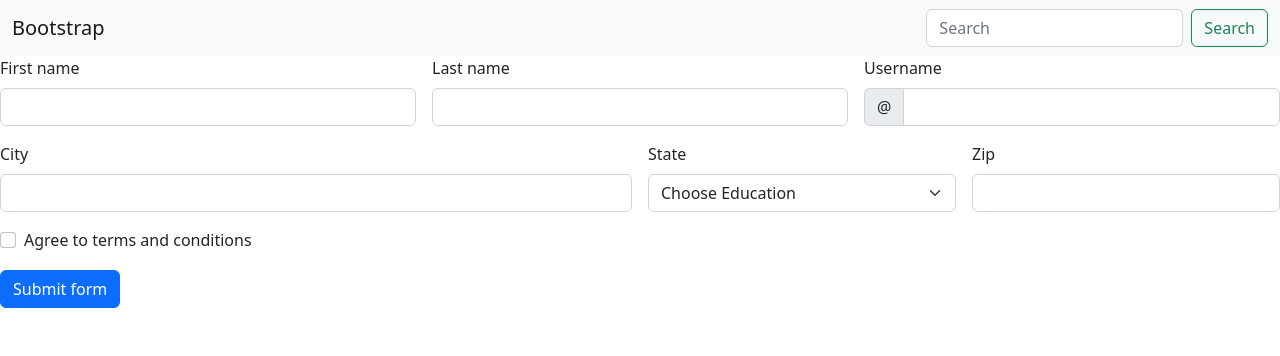
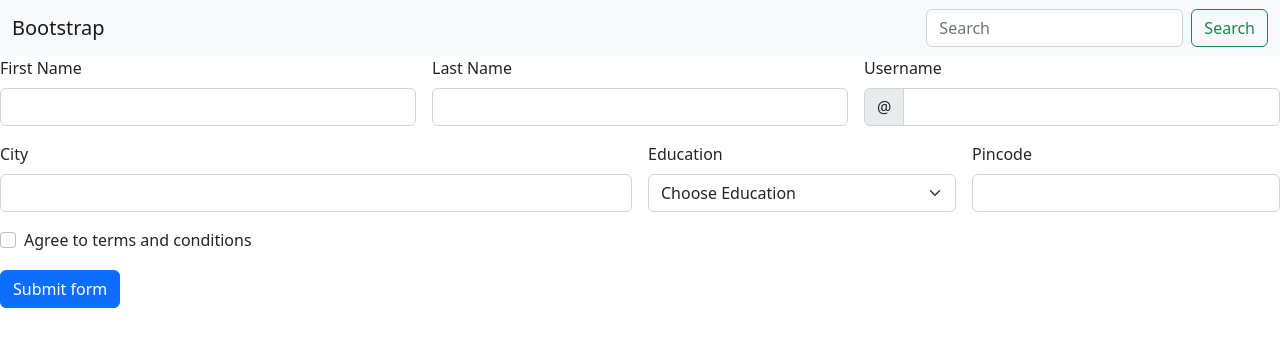
Before and after one commit to pradeepubale/php_practical, a PHP site: page /01index.php in a window 1280 px wide. Shown: the top 356 px of the page. Run offline with PHP 8.4, Linux system fonts and the light colour scheme.

Commit message:
updating index.php

```diff
--- a/01Practical/01index.php
+++ b/01Practical/01index.php
@@ -22,14 +22,14 @@
 
     <form class="row g-3 needs-validation" action="04form_data.php" method="post" novalidate>
         <div class="col-md-4">
-            <label for="validationCustom01" class="form-label">First name</label>
+            <label for="validationCustom01" class="form-label">First Name</label>
             <input type="text" class="form-control" name="fname" required>
             <div class="valid-feedback">
                 Looks good!
             </div>
         </div>
         <div class="col-md-4">
-            <label for="validationCustom02" class="form-label">Last name</label>
+            <label for="validationCustom02" class="form-label">Last Name</label>
             <input type="text" class="form-control" name="lname" required>
             <div class="valid-feedback">
                 Looks good!
@@ -53,7 +53,7 @@
             </div>
         </div>
         <div class="col-md-3">
-            <label for="validationCustom04" class="form-label">State</label>
+            <label for="validationCustom04" class="form-label">Education</label>
             <select class="form-select" name="education" id="validationCustom04" required>
                 <option selected disabled value="">Choose Education</option>
                 <option>First Year</option>
@@ -65,10 +65,10 @@
             </div>
         </div>
         <div class="col-md-3">
-            <label for="validationCustom05" class="form-label">Zip</label>
+            <label for="validationCustom05" class="form-label">Pincode</label>
             <input type="text" class="form-control" name="zipcode" id="validationCustom05" required>
             <div class="invalid-feedback">
-                Please provide a valid zip.
+                Please provide a valid pincode.
             </div>
         </div>
         <div class="col-12">
```
